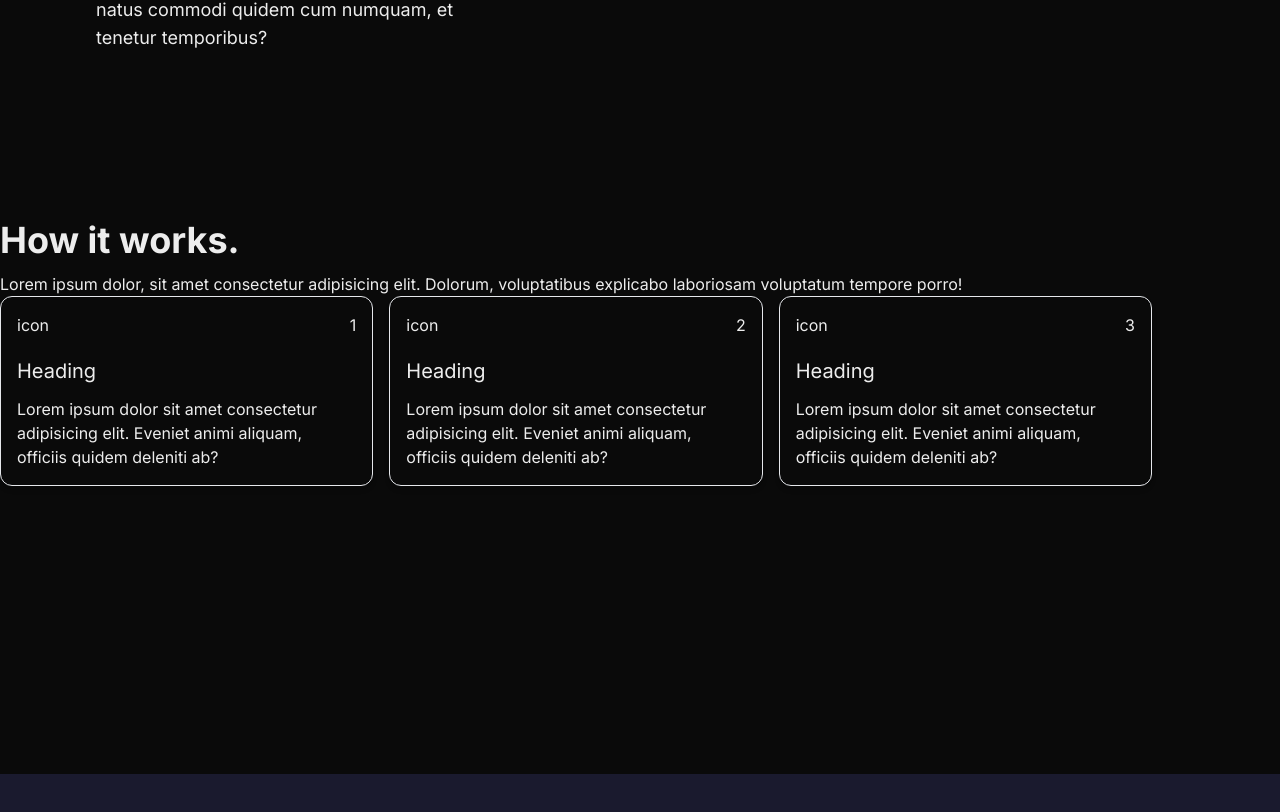
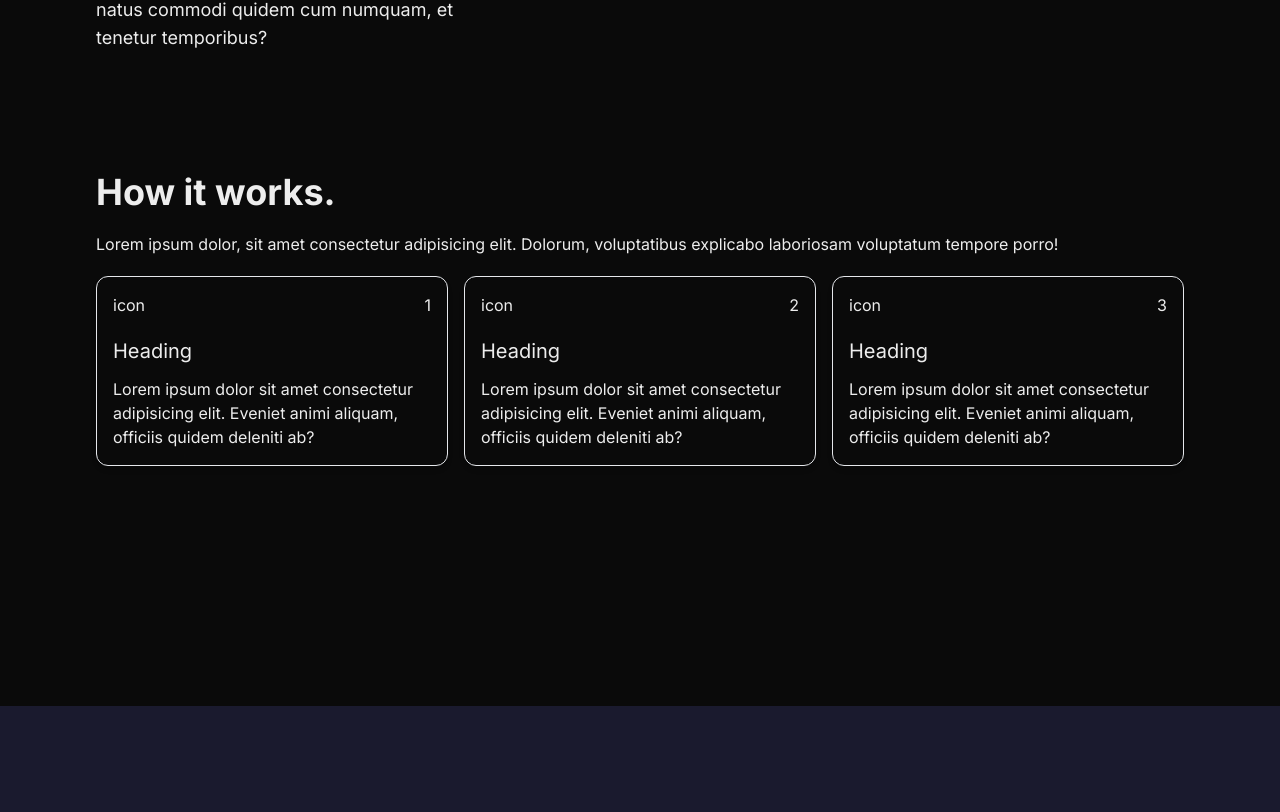
Before and after one commit to alex-monro/AccessLens-Landing, a Next.js app: page / in a window 1280 px wide. Shown: the part 1199-2011 px from the top of the page. Built offline with nearby package versions, Linux system fonts and the light colour scheme; grey boxes are pictures that could not be loaded.

Commit message:
Removed 2 extra spaces in VideoSection.tsx, Removed redundant divs from CardSection.tsx and adjusted the edge spacing.

```diff
--- a/components/CardsSection.tsx
+++ b/components/CardsSection.tsx
@@ -1,17 +1,14 @@
 const CardsSection = () => {
   return (
-    <section className="w-full flex flex-col gap-5 justify-center items-start py-24    ">
+    <section className="w-full flex flex-col gap-5 justify-center items-start py-12 px-6 lg:px-24">
       {/* Intro */}
-      <div className="max-w-6xl">
-        <div className="w-full flex flex-col justify-center items-start gap-3">
           <h2 className="text-4xl font-bold">How it works.</h2>
           <p>
             Lorem ipsum dolor, sit amet consectetur adipisicing elit. Dolorum,
             voluptatibus explicabo laboriosam voluptatum tempore porro!
           </p>
-        </div>
         {/* Cards Container */}
-        <div className="w-full flex flex-col lg:flex-row gap-4">
+        <div className="w-full flex flex-col lg:flex-row gap-4 max-w-6xl">
           {/* Card */}
           <div className="w-full lg:w-1/3 flex flex-col justify-start gap-5 border border-gray-200 shadow-md rounded-xl min-h-[200] p-4">
             <div className="w-full flex justify-between">
@@ -52,7 +49,6 @@ const CardsSection = () => {
             </div>
           </div>
         </div>
-      </div>
     </section>
   );
 };
--- a/components/VideoSection.tsx
+++ b/components/VideoSection.tsx
@@ -1,7 +1,7 @@
 const VideoSection = () => {
   return (
-    <section className="w-full  py-12 px-6 lg:px-24">
-      <div className=" max-w-6xl h-full flex flex-col w-full lg:flex-row justify-center items-center lg:gap-12 mx-auto">
+    <section className="w-full py-12 px-6 lg:px-24">
+      <div className="max-w-6xl h-full flex flex-col w-full lg:flex-row justify-center items-center lg:gap-12 mx-auto">
         <div className="w-full lg:w-2/5 flex flex-col justify-center items-start">
           <h2 className="text-4xl font-bold mb-4 leading-tight">
             Catch accessibility risks before they becomes liability.
```
